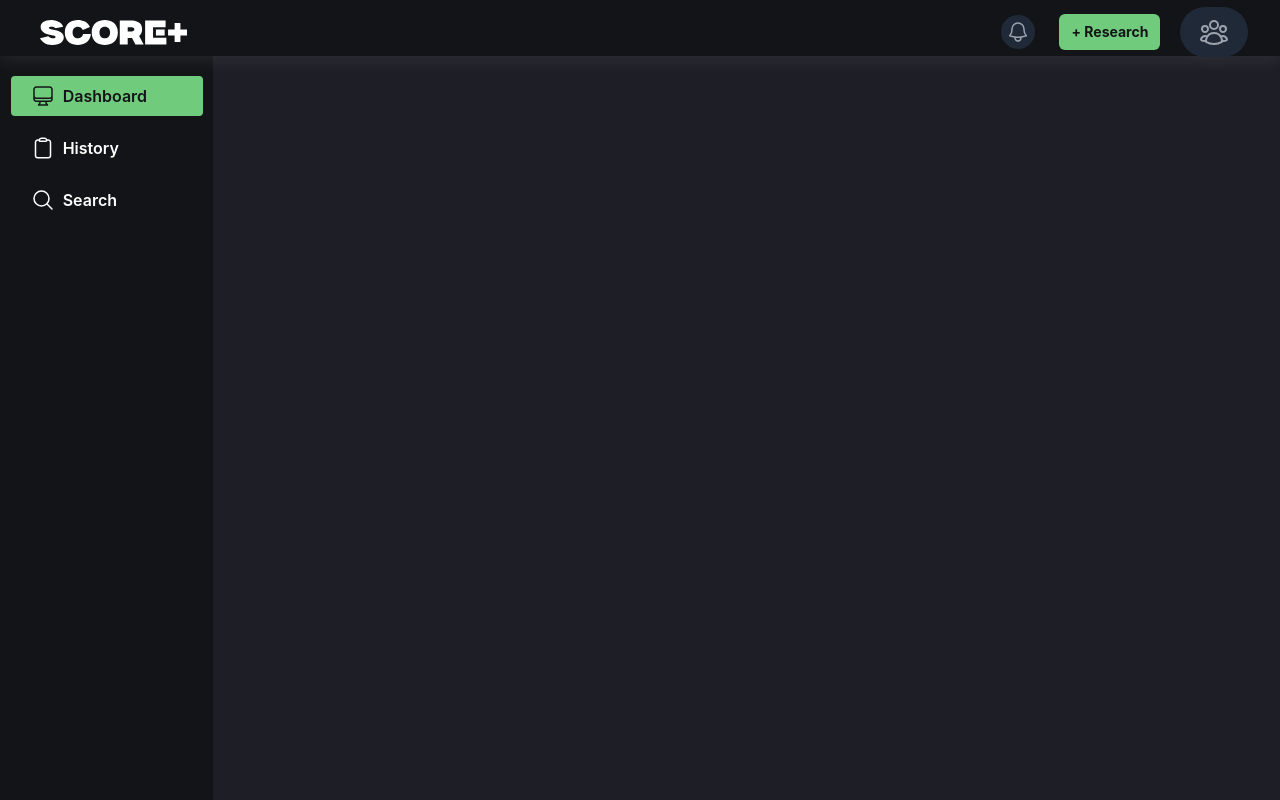
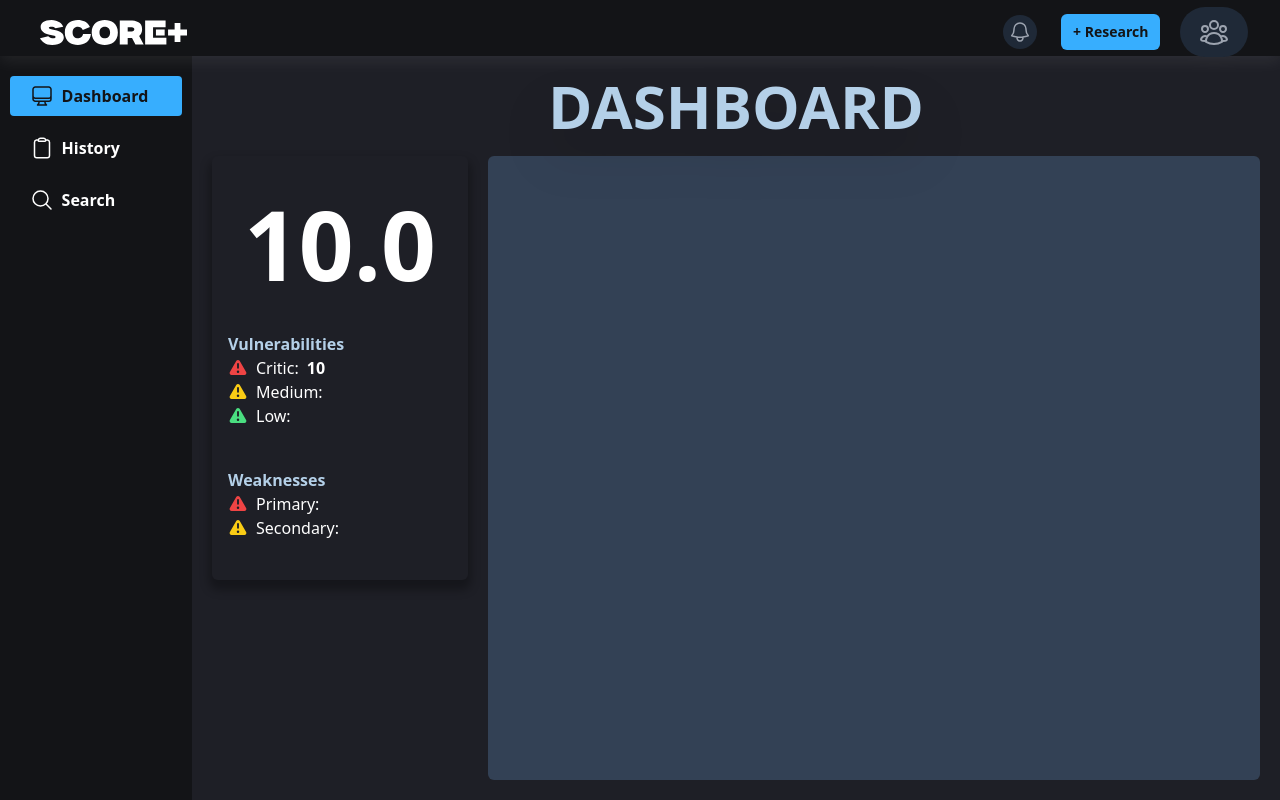
Before and after one commit to colelli/score_plus, a React (Vite) app: page / in a window 1280 px wide. Built offline with nearby package versions, Linux system fonts and the light colour scheme.

Commit message:
dashboard v1

```diff
--- a/src/App.jsx
+++ b/src/App.jsx
@@ -1,6 +1,7 @@
 import './css/scoreplus.scss'
 import Navbar from './elements/Navbar'
 import Sidebar from './elements/Sidebar'
+import Dashboard from './elements/Dashboard'
 
 var send = "Invia"
 var search = "Cerca"
@@ -10,10 +11,11 @@ var drag_and_drop = "Drag and Drop file"
 function App() {
 
   return(
-    <div className='w-screen bg-primary-700'>
+    <div className='w-screen bg-primary-700 font-sans overflow-hidden'>
       <Navbar></Navbar>
-      <main className='bg-primary-500 h-[93vh]'>
+      <main className='bg-primary-500 h-[93vh] flex'>
         <Sidebar current='dashboard'></Sidebar>
+        <Dashboard></Dashboard>
       </main>
     </div>
   )
--- a/src/css/colors.scss
+++ b/src/css/colors.scss
@@ -6,10 +6,12 @@
     --clr-primary-500: rgb(30, 31, 38);
     --clr-primary-700: rgb(19, 20, 23);
 
-    --clr-secondary-400: rgb(112, 204, 124);
-    --clr-secondary-700: rgb(36, 140, 70);
+    --clr-secondary-100: rgb(180, 208, 232);
+    --clr-secondary-400: rgb(55, 174, 254);
+    --clr-secondary-700: rgb(11, 105, 255);
 }
 
+/* Primary bg-colors */
 .bg-primary-200{
     background-color: var(--clr-primary-200);
 }
@@ -26,6 +28,7 @@
     background-color: var(--clr-primary-700);
 }
 
+/* Secondary bg-colors */
 .bg-secondary-400{
     background-color: var(--clr-secondary-400);
 }
@@ -33,10 +36,38 @@
     background-color: var(--clr-secondary-700);
 }
 
-.text-light{
+/* Primary text-colors */
+.text-primary-200{
     color: var(--clr-primary-200)!important;
 }
+.text-primary-300{
+    color: var(--clr-primary-300)!important;
+}
+.text-primary-400{
+    color: var(--clr-primary-400)!important;
+}
+.text-primary-500{
+    color: var(--clr-primary-500)!important;
+}
+.text-primary-600{
+    color: var(--clr-primary-600)!important;
+}
+.text-primary-700{
+    color: var(--clr-primary-700)!important;
+}
 
+/* Secondary text-colors */
+.text-secondary-100{
+    color: var(--clr-secondary-100)!important;
+}
+.text-secondary-400{
+    color: var(--clr-secondary-400)!important;
+}
+.text-secondary-700{
+    color: var(--clr-secondary-700)!important;
+}
+
+/* Other styles */
 .btn{
     color: var(--clr-primary-700) !important;
     background-color: var(--clr-secondary-400);
@@ -54,7 +85,8 @@
 
     &:hover,
     &:focus-visible{
-        background-color: var(--clr-secondary-700);
+        color: var(--clr-primary-700) !important;
+        background-color: var(--clr-secondary-100);
     }
 }
 
--- a/src/css/scoreplus.scss
+++ b/src/css/scoreplus.scss
@@ -32,6 +32,12 @@ a{
   color: white !important;
 }
 
+#user-menu {
+  a{
+    color: black !important;
+  }
+}
+
 .logo {
   height: 25px;
   filter: invert(100%) sepia(0%) saturate(7500%) hue-rotate(296deg) brightness(100%) contrast(102%);
@@ -39,13 +45,33 @@ a{
 
 .logo:hover,
 .logo:focus-visible{
-  filter: invert(70%) sepia(27%) saturate(647%) hue-rotate(77deg) brightness(97%) contrast(92%);
+  /*filter: invert(70%) sepia(27%) saturate(647%) hue-rotate(77deg) brightness(97%) contrast(92%);*/
+  filter: invert(66%) sepia(44%) saturate(5914%) hue-rotate(184deg) brightness(108%) contrast(99%);
   cursor: pointer;
 }
 
-.mt-10 {
-  margin-top: (1rem * 5) !important;
+/* width */
+::-webkit-scrollbar {
+  width: 10px;
 }
+
+/* Track */
+::-webkit-scrollbar-track {
+  background: rgba(0,0,0,0.1);
+  border-radius: 4px;
+}
+
+/* Handle */
+::-webkit-scrollbar-thumb {
+  background: var(--clr-secondary-400);
+  border-radius: 4px;
+}
+
+/* Handle on hover */
+::-webkit-scrollbar-thumb:hover {
+  background: var(--clr-secondary-100);
+}
+
 
 .input-dnd {
   .form-control-file {
--- /dev/null
+++ b/src/elements/Dashboard.jsx
@@ -0,0 +1,66 @@
+import { ExclamationTriangleIcon } from "@heroicons/react/16/solid"
+import { useEffect, useState } from "react"
+
+function classNames(...classes) {
+    return classes.filter(Boolean).join(' ')
+}
+
+export default function Dashboard() {
+
+    const [result, SetResult] = useState({ critic_cve_number: 10, score: 10.0, })
+
+    useEffect
+
+    return (
+        <div className="h-full w-full flex flex-col gap-5 p-5">
+            {Object.keys(result).length != 0 &&
+                <>
+                    <div className="w-full flex justify-center drop-shadow-2xl text-secondary-100 font-black text-md | sm:text-6xl">DASHBOARD</div>
+                    <div className="h-px flex flex-1 gap-5 flex-col lg:flex-row">
+                        <div className="h-min shadow-[0_7px_10px_3px_rgba(0,0,0,0.3)] text-white rounded-md flex flex-col items-center justify-center gap-10 p-4 | sm:w-full sm:flex-row | lg:flex-col lg:py-10 lg:w-[20vw]">
+                            <div id='last-score' className="font-bold text-8xl">
+                                {result.score.toFixed(1)}
+                            </div>
+                            <ul className="flex flex-col self-start">
+                                <b className="text-secondary-100">Vulnerabilities</b>
+                                <li className="flex flex-row gap-2 items-center">
+                                    <ExclamationTriangleIcon className="h-5 fill-red-500" />
+                                    Critic: <b>{result.critic_cve_number}</b>
+                                </li>
+                                <li className="flex flex-row gap-2 items-center">
+                                    <ExclamationTriangleIcon className="h-5 fill-yellow-400" />
+                                    Medium: <b>{result.medium_cve_number}</b>
+                                </li>
+                                <li className="flex flex-row gap-2 items-center">
+                                    <ExclamationTriangleIcon className="h-5 fill-green-400" />
+                                    Low: <b>{result.low_cve_number}</b>
+                                </li>
+                            </ul>
+                            <ul className="flex flex-col self-start">
+                                <b className="text-secondary-100">Weaknesses</b>
+                                <li className="flex flex-row gap-2 items-center">
+                                    <ExclamationTriangleIcon className="h-5 fill-red-500" />
+                                    Primary:
+                                </li>
+                                <li className="flex flex-row gap-2 items-center">
+                                    <ExclamationTriangleIcon className="h-5 fill-yellow-400" />
+                                    Secondary:
+                                </li>
+                            </ul>
+                        </div>
+                        <div className="flex flex-1 rounded-md bg-slate-700 overflow-auto | sm:w-full | lg:w-auto">
+                            <div className="h-[200vh]"></div>
+                        </div>
+                    </div>
+                </>}
+
+            {Object.keys(result).length == 0 &&
+                <>
+                    <div>
+                        ciao
+                    </div>
+                </>}
+
+        </div>
+    )
+}
--- a/src/elements/Navbar.jsx
+++ b/src/elements/Navbar.jsx
@@ -27,7 +27,7 @@ export default function Navbar() {
               <div className="absolute inset-y-0 right-0 flex items-center pr-2 sm:static sm:inset-auto sm:ml-6 sm:pr-0">
                 <button
                   type="button"
-                  className="relative rounded-full bg-gray-800 p-1 text-gray-400 hover:text-white focus:outline-none focus:ring-2 focus:ring-white focus:ring-offset-2 focus:ring-offset-gray-800"
+                  className="relative rounded-full bg-gray-800 p-1 text-gray-400 hover:text-white focus:outline-none focus:ring-2 focus:ring-white focus:ring-offset-2 focus:ring-offset-gray-800 hover:border-blue-400"
                 >
                   <span className="absolute -inset-1.5" />
                   <span className="sr-only">View notifications</span>
@@ -50,7 +50,7 @@ export default function Navbar() {
                 {/* Profile dropdown */}
                 <Menu as="div" className="relative ml-3">
                   <div>
-                    <Menu.Button className="relative flex rounded-full text-gray-400 hover:text-white bg-gray-800 text-sm focus:outline-none focus:ring-2 focus:ring-white focus:ring-offset-2 focus:ring-offset-gray-800">
+                    <Menu.Button className="relative flex rounded-full text-gray-400 hover:text-white bg-gray-800 text-sm focus:outline-none focus:ring-2 focus:ring-white focus:ring-offset-2 focus:ring-offset-gray-800 hover:border-blue-400">
                       <span className="absolute -inset-1.5" />
                       <span className="sr-only">Open user menu</span>
                       <UserGroupIcon className='h-8 w-8 rounded-full' aria-hidden='true'/>
@@ -65,7 +65,7 @@ export default function Navbar() {
                     leaveFrom="transform opacity-100 scale-100"
                     leaveTo="transform opacity-0 scale-95"
                   >
-                    <Menu.Items className="absolute right-0 z-10 mt-2 w-48 origin-top-right rounded-md bg-white py-1 shadow-lg ring-1 ring-black ring-opacity-5 focus:outline-none">
+                    <Menu.Items id='user-menu' className="absolute right-0 z-10 mt-2 w-48 origin-top-right rounded-md bg-white py-1 shadow-lg ring-1 ring-black ring-opacity-5 focus:outline-none">
                       <Menu.Item>
                         {({ active }) => (
                           <a
```
